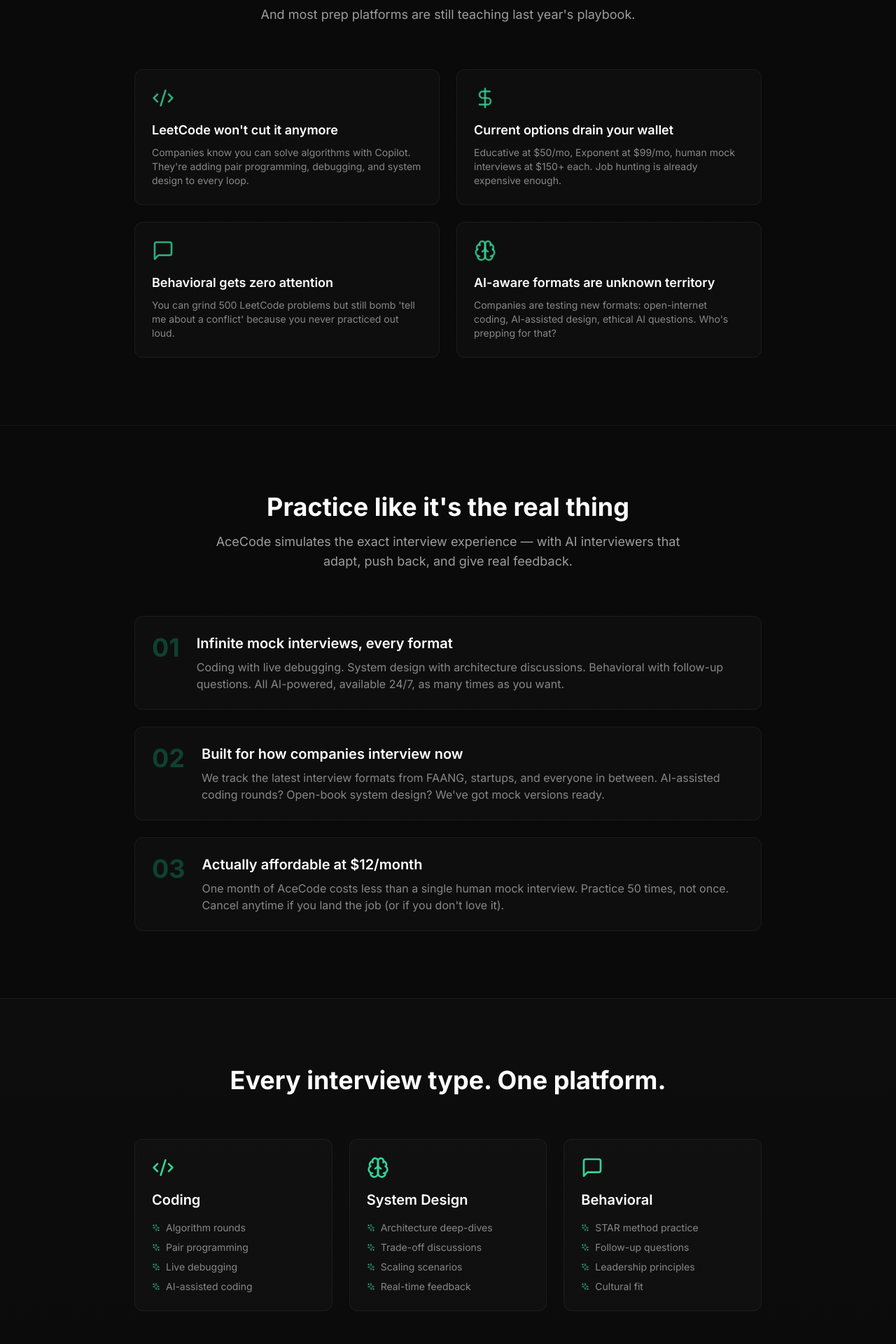
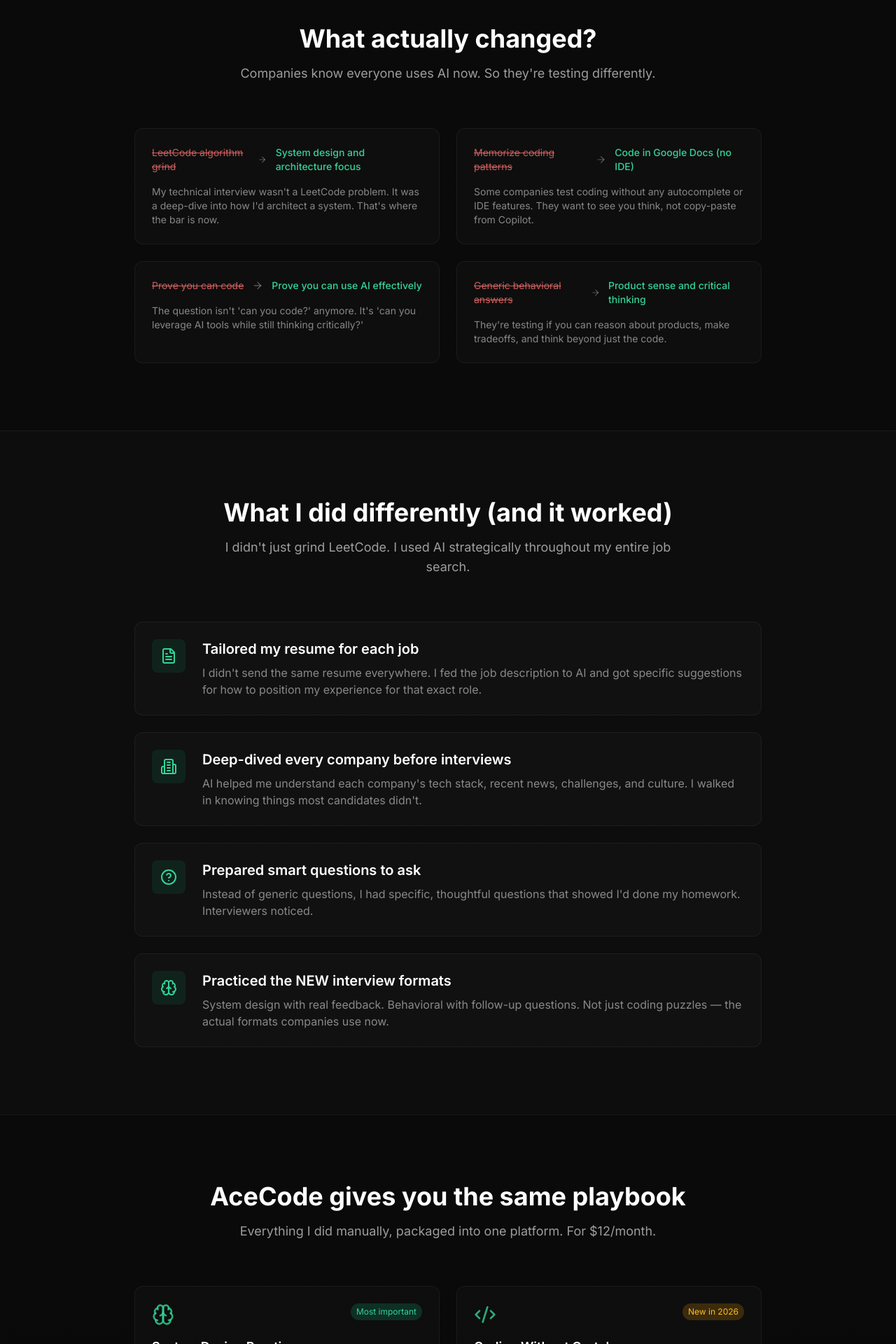
Before and after one commit to the-homer-bot/landing-acecode, a Next.js app: page / in a window 1280 px wide. Shown: the part 840-2760 px from the top of the page at 70% size. Built offline with nearby package versions, Linux system fonts and the light colour scheme.

Commit message:
Update landing page with new product vision - 4 pillars, authentic story

```diff
--- a/src/app/page.tsx
+++ b/src/app/page.tsx
@@ -2,7 +2,7 @@
 
 import { motion } from 'framer-motion'
 import { EmailForm } from '@/components/email-form'
-import { Code2, Brain, MessageSquare, DollarSign, Zap, Target, ArrowRight, Sparkles } from 'lucide-react'
+import { Code2, Brain, MessageSquare, DollarSign, Zap, Target, ArrowRight, Sparkles, FileText, Building2, HelpCircle, CheckCircle2 } from 'lucide-react'
 
 export default function LandingPage() {
   return (
@@ -24,7 +24,7 @@
               <span className="animate-ping absolute inline-flex h-full w-full rounded-full bg-emerald-400 opacity-75"></span>
               <span className="relative inline-flex rounded-full h-2 w-2 bg-emerald-400"></span>
             </span>
-            Built for 2026 Interviews
+            From someone who just went through it
           </motion.div>
 
           {/* Headline */}
@@ -34,9 +34,9 @@
             transition={{ duration: 0.5, delay: 0.1 }}
             className="text-4xl sm:text-5xl md:text-6xl font-bold text-white mb-6 leading-tight"
           >
-            Interviews Changed.
+            I just landed a job.
             <br />
-            <span className="gradient-text">Your Prep Should Too.</span>
+            <span className="gradient-text">Here&apos;s what actually worked.</span>
           </motion.h1>
 
           {/* Subheadline */}
@@ -46,9 +46,11 @@
             transition={{ duration: 0.5, delay: 0.2 }}
             className="text-lg sm:text-xl text-white/60 mb-10 max-w-2xl mx-auto"
           >
-            Companies are redesigning interviews because candidates use AI.
-            AceCode gives you unlimited mock interviews for the new AI-aware formats —
-            coding, system design, and behavioral. <span className="text-emerald-400 font-medium">Just $12/month.</span>
+            The interview process has completely changed. Companies don&apos;t just test if you can code anymore —
+            they test if you can <span className="text-white">think architecturally</span>, <span className="text-white">use AI effectively</span>,
+            and <span className="text-white">demonstrate product sense</span>.
+            <br /><br />
+            I built AceCode to help you prep for interviews as they actually are in 2026.
           </motion.p>
 
           {/* Email Form */}
@@ -82,7 +84,7 @@
         </div>
       </section>
 
-      {/* Problem Section */}
+      {/* What Changed Section */}
       <section className="py-24 px-4 border-t border-white/5">
         <div className="max-w-4xl mx-auto">
           <motion.div
@@ -92,35 +94,35 @@
             className="text-center mb-16"
           >
             <h2 className="text-3xl sm:text-4xl font-bold text-white mb-4">
-              The interview game changed in 2025
+              What actually changed?
             </h2>
-            <p className="text-white/60 text-lg">
-              And most prep platforms are still teaching last year&apos;s playbook.
+            <p className="text-white/60 text-lg max-w-2xl mx-auto">
+              Companies know everyone uses AI now. So they&apos;re testing differently.
             </p>
           </motion.div>
 
-          {/* Problem cards */}
+          {/* Change cards */}
           <div className="grid sm:grid-cols-2 gap-6">
             {[
               {
-                icon: Code2,
-                title: "LeetCode won't cut it anymore",
-                desc: "Companies know you can solve algorithms with Copilot. They're adding pair programming, debugging, and system design to every loop."
+                old: "LeetCode algorithm grind",
+                new: "System design and architecture focus",
+                desc: "My technical interview wasn't a LeetCode problem. It was a deep-dive into how I'd architect a system. That's where the bar is now."
               },
               {
-                icon: DollarSign,
-                title: "Current options drain your wallet",
-                desc: "Educative at $50/mo, Exponent at $99/mo, human mock interviews at $150+ each. Job hunting is already expensive enough."
+                old: "Memorize coding patterns",
+                new: "Code in Google Docs (no IDE)",
+                desc: "Some companies test coding without any autocomplete or IDE features. They want to see you think, not copy-paste from Copilot."
               },
               {
-                icon: MessageSquare,
-                title: "Behavioral gets zero attention",
-                desc: "You can grind 500 LeetCode problems but still bomb 'tell me about a conflict' because you never practiced out loud."
+                old: "Prove you can code",
+                new: "Prove you can use AI effectively",
+                desc: "The question isn't 'can you code?' anymore. It's 'can you leverage AI tools while still thinking critically?'"
               },
               {
-                icon: Brain,
-                title: "AI-aware formats are unknown territory",
-                desc: "Companies are testing new formats: open-internet coding, AI-assisted design, ethical AI questions. Who's prepping for that?"
+                old: "Generic behavioral answers",
+                new: "Product sense and critical thinking",
+                desc: "They're testing if you can reason about products, make tradeoffs, and think beyond just the code."
               },
             ].map((item, i) => (
               <motion.div
@@ -131,8 +133,11 @@
                 transition={{ delay: i * 0.1 }}
                 className="p-6 rounded-xl bg-white/[0.02] border border-white/5 hover:border-emerald-500/20 transition-colors"
               >
-                <item.icon className="w-8 h-8 text-emerald-400/80 mb-4" />
-                <h3 className="text-lg font-semibold text-white mb-2">{item.title}</h3>
+                <div className="flex items-center gap-3 mb-4">
+                  <span className="text-sm text-red-400/80 line-through">{item.old}</span>
+                  <ArrowRight className="w-4 h-4 text-white/30" />
+                  <span className="text-sm text-emerald-400 font-medium">{item.new}</span>
+                </div>
                 <p className="text-white/50 text-sm">{item.desc}</p>
               </motion.div>
             ))}
@@ -140,8 +145,8 @@
         </div>
       </section>
 
-      {/* Solution Section */}
-      <section className="py-24 px-4 border-t border-white/5">
+      {/* What I Did Differently Section */}
+      <section className="py-24 px-4 border-t border-white/5 bg-white/[0.01]">
         <div className="max-w-4xl mx-auto">
           <motion.div
             initial={{ opacity: 0, y: 20 }}
@@ -150,31 +155,35 @@
             className="text-center mb-16"
           >
             <h2 className="text-3xl sm:text-4xl font-bold text-white mb-4">
-              Practice like it&apos;s the real thing
+              What I did differently (and it worked)
             </h2>
             <p className="text-white/60 text-lg max-w-2xl mx-auto">
-              AceCode simulates the exact interview experience — with AI interviewers
-              that adapt, push back, and give real feedback.
+              I didn&apos;t just grind LeetCode. I used AI strategically throughout my entire job search.
             </p>
           </motion.div>
 
-          {/* Benefits */}
+          {/* Strategy cards */}
           <div className="space-y-6">
             {[
               {
-                num: "01",
-                title: "Infinite mock interviews, every format",
-                desc: "Coding with live debugging. System design with architecture discussions. Behavioral with follow-up questions. All AI-powered, available 24/7, as many times as you want."
+                icon: FileText,
+                title: "Tailored my resume for each job",
+                desc: "I didn't send the same resume everywhere. I fed the job description to AI and got specific suggestions for how to position my experience for that exact role."
               },
               {
-                num: "02",
-                title: "Built for how companies interview now",
-                desc: "We track the latest interview formats from FAANG, startups, and everyone in between. AI-assisted coding rounds? Open-book system design? We've got mock versions ready."
+                icon: Building2,
+                title: "Deep-dived every company before interviews",
+                desc: "AI helped me understand each company's tech stack, recent news, challenges, and culture. I walked in knowing things most candidates didn't."
               },
               {
-                num: "03",
-                title: "Actually affordable at $12/month",
-                desc: "One month of AceCode costs less than a single human mock interview. Practice 50 times, not once. Cancel anytime if you land the job (or if you don't love it)."
+                icon: HelpCircle,
+                title: "Prepared smart questions to ask",
+                desc: "Instead of generic questions, I had specific, thoughtful questions that showed I'd done my homework. Interviewers noticed."
+              },
+              {
+                icon: Brain,
+                title: "Practiced the NEW interview formats",
+                desc: "System design with real feedback. Behavioral with follow-up questions. Not just coding puzzles — the actual formats companies use now."
               },
             ].map((item, i) => (
               <motion.div
@@ -185,7 +194,9 @@
                 transition={{ delay: i * 0.1 }}
                 className="flex gap-6 p-6 rounded-xl bg-white/[0.02] border border-white/5 hover:border-emerald-500/20 transition-colors"
               >
-                <span className="text-4xl font-bold text-emerald-500/30">{item.num}</span>
+                <div className="flex-shrink-0 w-12 h-12 rounded-lg bg-emerald-500/10 flex items-center justify-center">
+                  <item.icon className="w-6 h-6 text-emerald-400" />
+                </div>
                 <div>
                   <h3 className="text-xl font-semibold text-white mb-2">{item.title}</h3>
                   <p className="text-white/50">{item.desc}</p>
@@ -196,8 +207,8 @@
         </div>
       </section>
 
-      {/* Interview Types Section */}
-      <section className="py-24 px-4 border-t border-white/5 bg-white/[0.01]">
+      {/* What AceCode Does Section */}
+      <section className="py-24 px-4 border-t border-white/5">
         <div className="max-w-4xl mx-auto">
           <motion.div
             initial={{ opacity: 0, y: 20 }}
@@ -206,26 +217,50 @@
             className="text-center mb-16"
           >
             <h2 className="text-3xl sm:text-4xl font-bold text-white mb-4">
-              Every interview type. One platform.
+              AceCode gives you the same playbook
             </h2>
+            <p className="text-white/60 text-lg max-w-2xl mx-auto">
+              Everything I did manually, packaged into one platform. For $12/month.
+            </p>
           </motion.div>
 
-          <div className="grid sm:grid-cols-3 gap-6">
+          <div className="grid sm:grid-cols-2 gap-6">
             {[
               {
-                icon: Code2,
-                title: "Coding",
-                items: ["Algorithm rounds", "Pair programming", "Live debugging", "AI-assisted coding"]
+                icon: Brain,
+                title: "System Design Practice",
+                desc: "AI-powered mock interviews focused on architecture. Get real feedback on tradeoffs, scalability, and communication.",
+                tag: "Most important"
               },
               {
-                icon: Brain,
-                title: "System Design",
-                items: ["Architecture deep-dives", "Trade-off discussions", "Scaling scenarios", "Real-time feedback"]
+                icon: Code2,
+                title: "Coding Without Crutches",
+                desc: "Practice in 'Google Docs mode' — no IDE, no autocomplete. Learn to code and think at the same time.",
+                tag: "New in 2026"
+              },
+              {
+                icon: FileText,
+                title: "Resume Tailoring",
+                desc: "Paste any job description. Get specific suggestions to position your experience for that exact role.",
+                tag: "Coming soon"
+              },
+              {
+                icon: Building2,
+                title: "Company Research",
+                desc: "Get a briefing on any company: tech stack, culture, recent news, and what to expect in their interviews.",
+                tag: "Coming soon"
               },
               {
                 icon: MessageSquare,
-                title: "Behavioral",
-                items: ["STAR method practice", "Follow-up questions", "Leadership principles", "Cultural fit"]
+                title: "Behavioral Practice",
+                desc: "Unlimited behavioral mock interviews with real follow-up questions. Track your weaknesses and improve.",
+                tag: "Live now"
+              },
+              {
+                icon: HelpCircle,
+                title: "Smart Question Generator",
+                desc: "Generate thoughtful questions to ask interviewers based on the role and company. Stand out from other candidates.",
+                tag: "Coming soon"
               },
             ].map((item, i) => (
               <motion.div
@@ -236,23 +271,71 @@
                 transition={{ delay: i * 0.1 }}
                 className="p-6 rounded-xl bg-white/[0.02] border border-white/5 hover:border-emerald-500/20 transition-colors"
               >
-                <item.icon className="w-8 h-8 text-emerald-400 mb-4" />
-                <h3 className="text-xl font-semibold text-white mb-4">{item.title}</h3>
-                <ul className="space-y-2">
-                  {item.items.map((feature, j) => (
-                    <li key={j} className="flex items-center gap-2 text-white/50 text-sm">
-                      <Sparkles className="w-3 h-3 text-emerald-400/60" />
-                      {feature}
-                    </li>
-                  ))}
-                </ul>
+                <div className="flex items-start justify-between mb-4">
+                  <item.icon className="w-8 h-8 text-emerald-400/80" />
+                  <span className={`text-xs px-2 py-1 rounded-full ${
+                    item.tag === 'Most important' ? 'bg-emerald-500/20 text-emerald-400' :
+                    item.tag === 'New in 2026' ? 'bg-amber-500/20 text-amber-400' :
+                    item.tag === 'Live now' ? 'bg-blue-500/20 text-blue-400' :
+                    'bg-white/10 text-white/50'
+                  }`}>
+                    {item.tag}
+                  </span>
+                </div>
+                <h3 className="text-lg font-semibold text-white mb-2">{item.title}</h3>
+                <p className="text-white/50 text-sm">{item.desc}</p>
               </motion.div>
             ))}
           </div>
         </div>
       </section>
 
-      {/* Comparison Section */}
+      {/* Why It's Different Section */}
+      <section className="py-24 px-4 border-t border-white/5 bg-white/[0.01]">
+        <div className="max-w-4xl mx-auto">
+          <motion.div
+            initial={{ opacity: 0, y: 20 }}
+            whileInView={{ opacity: 1, y: 0 }}
+            viewport={{ once: true }}
+            className="text-center mb-16"
+          >
+            <h2 className="text-3xl sm:text-4xl font-bold text-white mb-4">
+              Why this is different
+            </h2>
+          </motion.div>
+
+          <div className="grid sm:grid-cols-3 gap-6">
+            {[
+              {
+                title: "Built by someone who just did this",
+                desc: "I'm not a company that surveyed engineers. I just went through 5 interview processes and figured out what actually matters."
+              },
+              {
+                title: "Prep for 2026, not 2020",
+                desc: "Most platforms haven't updated for AI-era interviews. We focus on what companies actually test now."
+              },
+              {
+                title: "The whole game, not just practice",
+                desc: "Resume tailoring, company research, smart questions — not just mock interviews. Win the entire job search."
+              },
+            ].map((item, i) => (
+              <motion.div
+                key={i}
+                initial={{ opacity: 0, y: 20 }}
+                whileInView={{ opacity: 1, y: 0 }}
+                viewport={{ once: true }}
+                transition={{ delay: i * 0.1 }}
+                className="p-6 rounded-xl bg-white/[0.02] border border-white/5"
+              >
+                <h3 className="text-lg font-semibold text-white mb-3">{item.title}</h3>
+                <p className="text-white/50 text-sm">{item.desc}</p>
+              </motion.div>
+            ))}
+          </div>
+        </div>
+      </section>
+
+      {/* Pricing Comparison */}
       <section className="py-24 px-4 border-t border-white/5">
         <div className="max-w-4xl mx-auto">
           <motion.div
@@ -262,7 +345,7 @@
             className="text-center mb-16"
           >
             <h2 className="text-3xl sm:text-4xl font-bold text-white mb-4">
-              Stop overpaying for interview prep
+              Stop overpaying for outdated prep
             </h2>
           </motion.div>
 
@@ -272,77 +355,35 @@
             viewport={{ once: true }}
             className="rounded-xl border border-white/10 overflow-hidden"
           >
-            <div className="grid grid-cols-4 bg-white/5 p-4 text-sm font-medium text-white/60">
+            <div className="grid grid-cols-5 bg-white/5 p-4 text-sm font-medium text-white/60">
               <div></div>
               <div className="text-center">Coding</div>
               <div className="text-center">System Design</div>
               <div className="text-center">Behavioral</div>
+              <div className="text-center">Job Search Tools</div>
             </div>
             {[
-              { name: "LeetCode Premium", price: "$35/mo", coding: true, system: false, behavioral: false },
-              { name: "Educative", price: "$50/mo", coding: true, system: true, behavioral: false },
-              { name: "Exponent", price: "$99/mo", coding: false, system: true, behavioral: true },
-              { name: "Human Mocks", price: "$150/each", coding: true, system: true, behavioral: true },
-              { name: "AceCode", price: "$12/mo", coding: true, system: true, behavioral: true, highlight: true },
+              { name: "LeetCode", price: "$35/mo", coding: true, system: false, behavioral: false, tools: false },
+              { name: "Educative", price: "$50/mo", coding: true, system: true, behavioral: false, tools: false },
+              { name: "Exponent", price: "$99/mo", coding: false, system: true, behavioral: true, tools: false },
+              { name: "Human Mocks", price: "$150/ea", coding: true, system: true, behavioral: true, tools: false },
+              { name: "AceCode", price: "$12/mo", coding: true, system: true, behavioral: true, tools: true, highlight: true },
             ].map((item, i) => (
               <div
                 key={i}
-                className={`grid grid-cols-4 p-4 text-sm border-t border-white/5 ${item.highlight ? 'bg-emerald-500/10' : ''}`}
+                className={`grid grid-cols-5 p-4 text-sm border-t border-white/5 ${item.highlight ? 'bg-emerald-500/10' : ''}`}
               >
                 <div className={`font-medium ${item.highlight ? 'text-emerald-400' : 'text-white'}`}>
                   {item.name}
                   <span className="block text-xs text-white/40">{item.price}</span>
                 </div>
-                <div className="text-center">{item.coding ? '✓' : '—'}</div>
-                <div className="text-center">{item.system ? '✓' : '—'}</div>
-                <div className="text-center">{item.behavioral ? '✓' : '—'}</div>
+                <div className="text-center">{item.coding ? <CheckCircle2 className="w-4 h-4 text-emerald-400 mx-auto" /> : <span className="text-white/20">—</span>}</div>
+                <div className="text-center">{item.system ? <CheckCircle2 className="w-4 h-4 text-emerald-400 mx-auto" /> : <span className="text-white/20">—</span>}</div>
+                <div className="text-center">{item.behavioral ? <CheckCircle2 className="w-4 h-4 text-emerald-400 mx-auto" /> : <span className="text-white/20">—</span>}</div>
+                <div className="text-center">{item.tools ? <CheckCircle2 className="w-4 h-4 text-emerald-400 mx-auto" /> : <span className="text-white/20">—</span>}</div>
               </div>
             ))}
           </motion.div>
-        </div>
-      </section>
-
-      {/* Social Proof Section */}
-      <section className="py-24 px-4 border-t border-white/5 bg-white/[0.01]">
-        <div className="max-w-4xl mx-auto text-center">
-          <motion.div
-            initial={{ opacity: 0, y: 20 }}
-            whileInView={{ opacity: 1, y: 0 }}
-            viewport={{ once: true }}
-          >
-            <h2 className="text-3xl sm:text-4xl font-bold text-white mb-4">
-              Engineers who get it
-            </h2>
-            <p className="text-white/60 text-lg mb-12">
-              Early supporters who&apos;ve been through the new interview gauntlet.
-            </p>
-          </motion.div>
-
-          {/* Testimonials */}
-          <div className="grid sm:grid-cols-2 gap-6">
-            {[
-              { quote: "I got rejected from 3 FAANGs before realizing my prep was outdated. The interviews have completely changed.", name: "James L.", role: "Senior SWE, ex-Stripe" },
-              { quote: "Spent $400 on mock interviews before an Amazon loop. Would've killed for unlimited practice at $12/mo.", name: "Priya M.", role: "Staff Engineer, Google" },
-            ].map((item, i) => (
-              <motion.div
-                key={i}
-                initial={{ opacity: 0, y: 20 }}
-                whileInView={{ opacity: 1, y: 0 }}
-                viewport={{ once: true }}
-                transition={{ delay: i * 0.1 }}
-                className="p-6 rounded-xl bg-white/[0.02] border border-white/5 text-left"
-              >
-                <p className="text-white/80 mb-4">&quot;{item.quote}&quot;</p>
-                <div className="flex items-center gap-3">
-                  <div className="w-10 h-10 rounded-full bg-gradient-to-br from-emerald-500/60 to-teal-500/60" />
-                  <div>
-                    <p className="text-white font-medium text-sm">{item.name}</p>
-                    <p className="text-white/40 text-xs">{item.role}</p>
-                  </div>
-                </div>
-              </motion.div>
-            ))}
-          </div>
         </div>
       </section>
 
@@ -355,7 +396,7 @@
             viewport={{ once: true }}
           >
             <h2 className="text-3xl sm:text-4xl font-bold text-white mb-4">
-              Ready to prep for interviews that actually exist?
+              Ready to prep for how interviews actually work?
             </h2>
             <p className="text-white/60 text-lg mb-10">
               Join the waitlist and be first to access AceCode.
@@ -380,7 +421,7 @@
       {/* Footer */}
       <footer className="py-8 px-4 border-t border-white/5">
         <div className="max-w-4xl mx-auto text-center text-white/30 text-sm">
-          © 2025 AceCode. Built for the engineers who refuse to be unprepared.
+          © 2026 AceCode. Built by someone who just went through it.
         </div>
       </footer>
     </main>
```
